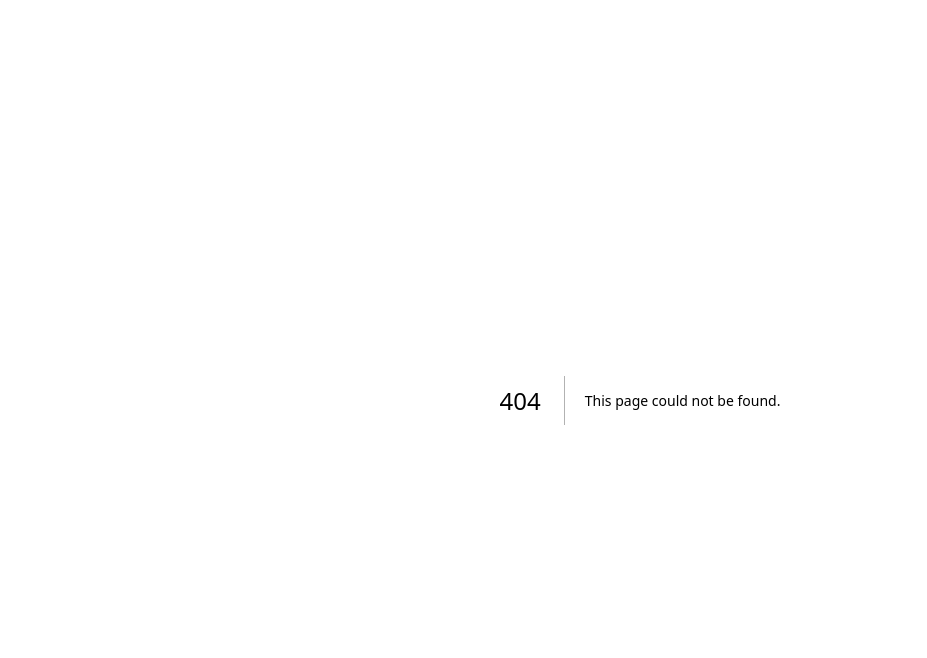
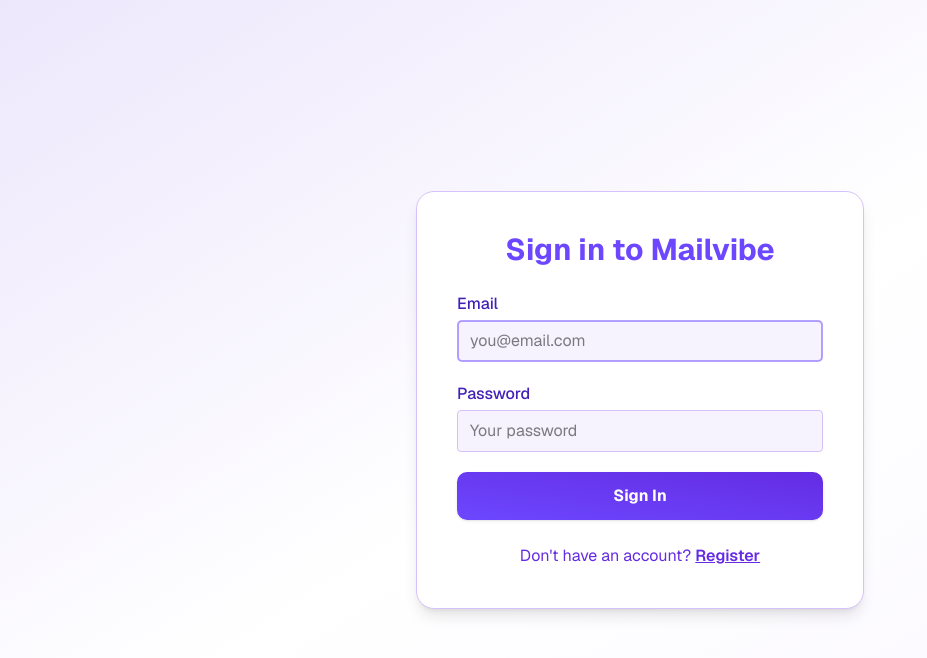
Before and after one commit to chiragbidx/next-portal-fxt, a Next.js app: page /login in a window 1280 px wide. Before the commit this address had no page. Shown: the top 658 px of the page, without its empty margins (0-927 px from the left). Built offline with nearby package versions, Linux system fonts and the light colour scheme.

Commit message:
Login page: Mailvibe authentication UI

```diff
--- /dev/null
+++ b/app/(login)/login/page.tsx
@@ -0,0 +1,80 @@
+"use client";
+
+import { useState } from "react";
+import { useRouter } from "next/navigation";
+
+export default function LoginPage() {
+  const [email, setEmail] = useState("");
+  const [password, setPassword] = useState("");
+  const [error, setError] = useState<string | null>(null);
+  const [loading, setLoading] = useState(false);
+  const router = useRouter();
+
+  async function handleSubmit(e: React.FormEvent) {
+    e.preventDefault();
+    setLoading(true);
+    setError(null);
+
+    const resp = await fetch("/api/auth/login", {
+      method: "POST",
+      headers: { "Content-Type": "application/json" },
+      body: JSON.stringify({ email, password }),
+    });
+    const data = await resp.json();
+    if (!resp.ok) {
+      setError(data.error || "Login failed. Try again.");
+      setLoading(false);
+      return;
+    }
+
+    router.push("/dashboard");
+  }
+
+  return (
+    <div className="min-h-screen flex items-center justify-center bg-gradient-to-br from-[#ede7fc] via-white to-[#f9f6ff]">
+      <div className="max-w-md w-full bg-white shadow-lg rounded-2xl p-10 border border-[#d6c2fa]">
+        <h1 className="text-3xl font-bold text-center text-[#6c47ff] mb-6">Sign in to Mailvibe</h1>
+        <form onSubmit={handleSubmit} className="flex flex-col gap-5">
+          <div>
+            <label className="block mb-1 font-medium text-[#4321b7]">Email</label>
+            <input
+              type="email"
+              className="w-full rounded border border-[#d6c2fa] px-3 py-2 bg-[#f6f3fe] text-black"
+              value={email}
+              onChange={e => setEmail(e.target.value)}
+              placeholder="you@email.com"
+              autoFocus
+              required
+              disabled={loading}
+            />
+          </div>
+          <div>
+            <label className="block mb-1 font-medium text-[#4321b7]">Password</label>
+            <input
+              type="password"
+              className="w-full rounded border border-[#d6c2fa] px-3 py-2 bg-[#f6f3fe] text-black"
+              value={password}
+              onChange={e => setPassword(e.target.value)}
+              placeholder="Your password"
+              required
+              disabled={loading}
+            />
+          </div>
+          {error && (
+            <div className="text-red-600 text-center font-semibold">{error}</div>
+          )}
+          <button
+            type="submit"
+            className={`px-6 py-3 rounded-lg font-bold text-white bg-gradient-to-tr from-[#6c47ff] to-[#642be3] shadow hover:opacity-90 transition ${loading ? "opacity-70 cursor-not-allowed" : ""}`}
+            disabled={loading}
+          >
+            {loading ? "Signing in..." : "Sign In"}
+          </button>
+        </form>
+        <div className="mt-6 text-center text-[#642be3]">
+          Don&apos;t have an account? <a href="/register" className="font-semibold underline hover:text-[#6c47ff]">Register</a>
+        </div>
+      </div>
+    </div>
+  );
+}
```
